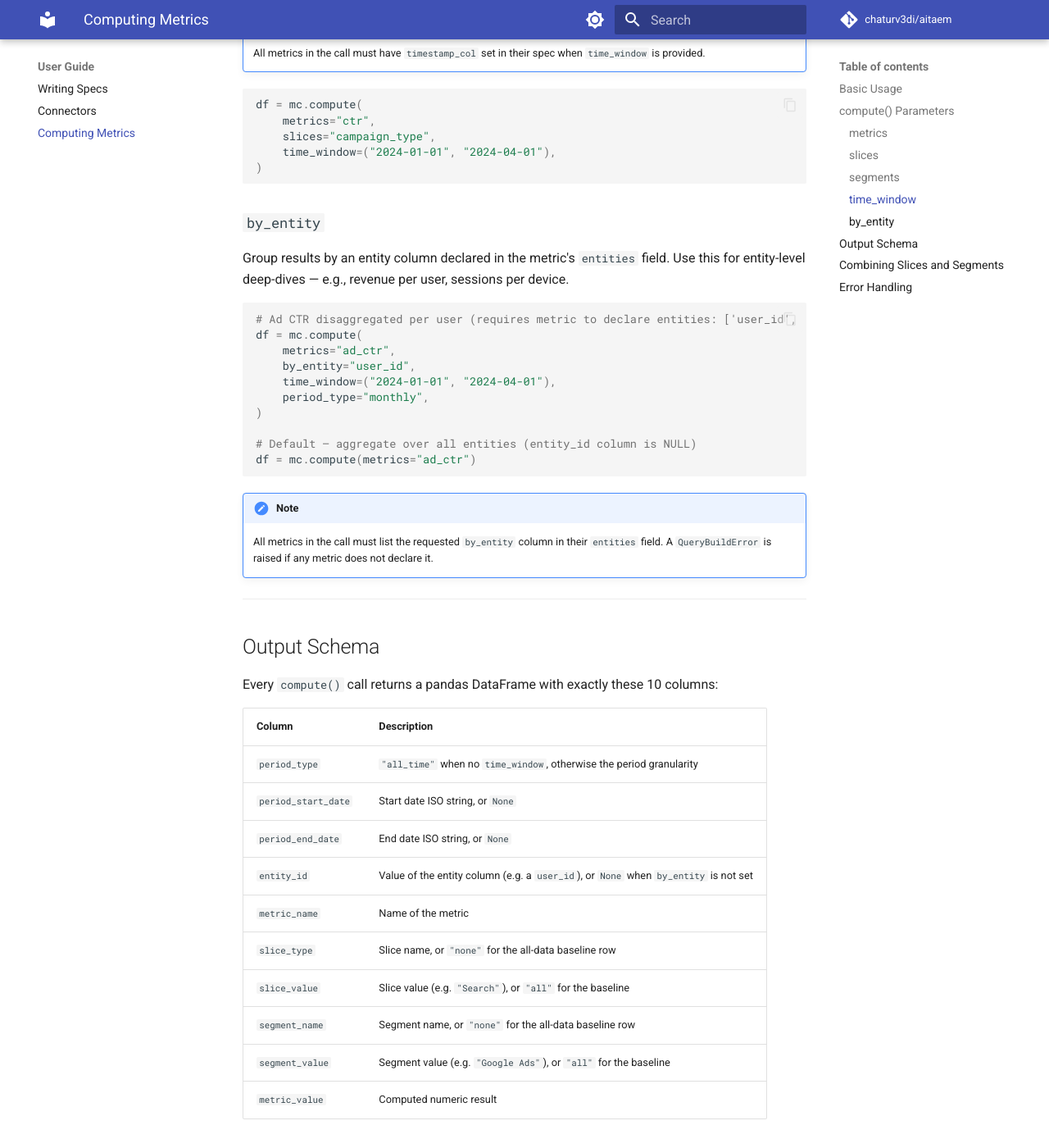
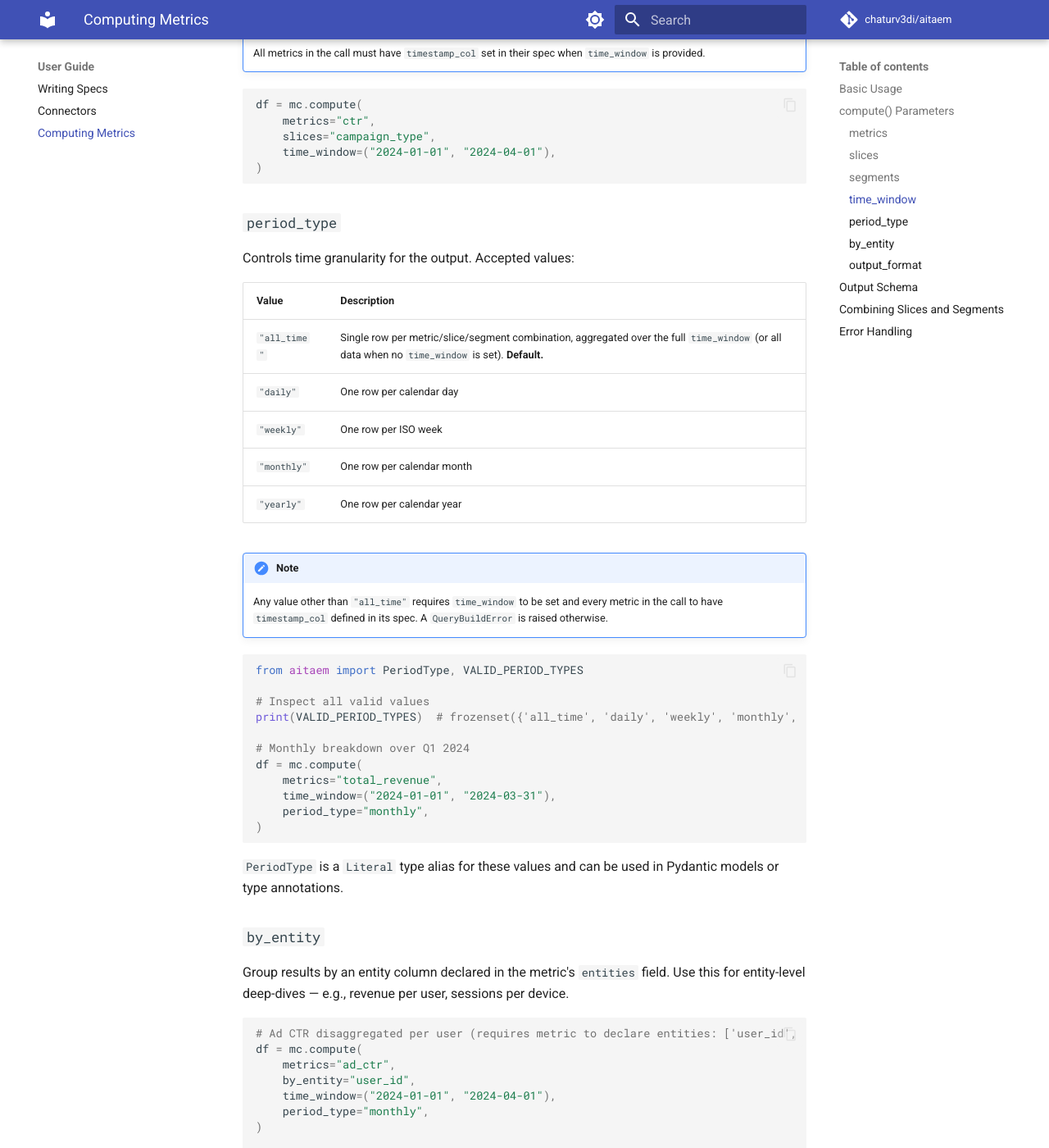
Before and after one commit to chaturv3di/aitaem, an MkDocs documentation site: the page built from docs/user-guide/computing-metrics.md, in a window 1280 px wide and 1400 px high, scrolled down 1673 px. Shown: the whole window at 82% size. Built offline with MkDocs 1.6.1 and Material for MkDocs 9.7.7, drawn with Linux system fonts in a browser that asks for light colours; comment, search, counter and statistics services are not loaded; some of the changed text lies outside the part shown.

````diff
--- a/aitaem/__init__.py
+++ b/aitaem/__init__.py
@@ -27,7 +27,7 @@ from aitaem.utils.exceptions import (
     UnsupportedBackendError,
 )
 
-__version__ = "0.1.0"
+__version__ = "0.2.0"
 
 __all__ = [
     "SpecCache",
--- a/docs/user-guide/computing-metrics.md
+++ b/docs/user-guide/computing-metrics.md
@@ -79,6 +79,37 @@ df = mc.compute(
 )
 ```
 
+### `period_type`
+
+Controls time granularity for the output. Accepted values:
+
+| Value | Description |
+|-------|-------------|
+| `"all_time"` | Single row per metric/slice/segment combination, aggregated over the full `time_window` (or all data when no `time_window` is set). **Default.** |
+| `"daily"` | One row per calendar day |
+| `"weekly"` | One row per ISO week |
+| `"monthly"` | One row per calendar month |
+| `"yearly"` | One row per calendar year |
+
+!!! note
+    Any value other than `"all_time"` requires `time_window` to be set and every metric in the call to have `timestamp_col` defined in its spec. A `QueryBuildError` is raised otherwise.
+
+```python
+from aitaem import PeriodType, VALID_PERIOD_TYPES
+
+# Inspect all valid values
+print(VALID_PERIOD_TYPES)  # frozenset({'all_time', 'daily', 'weekly', 'monthly', 'yearly'})
+
+# Monthly breakdown over Q1 2024
+df = mc.compute(
+    metrics="total_revenue",
+    time_window=("2024-01-01", "2024-03-31"),
+    period_type="monthly",
+)
+```
+
+`PeriodType` is a `Literal` type alias for these values and can be used in Pydantic models or type annotations.
+
 ### `by_entity`
 
 Group results by an entity column declared in the metric's `entities` field. Use this for
@@ -100,6 +131,10 @@ df = mc.compute(metrics="ad_ctr")
 !!! note
     All metrics in the call must list the requested `by_entity` column in their `entities`
     field. A `QueryBuildError` is raised if any metric does not declare it.
+
+### `output_format`
+
+Controls the return type. Currently only `"pandas"` is supported, which returns a `pandas.DataFrame`. This parameter is reserved for future output backends.
 
 ---
 
--- a/pyproject.toml
+++ b/pyproject.toml
@@ -1,6 +1,6 @@
 [project]
 name = "aitaem"
-version = "0.1.5"
+version = "0.2.0"
 description = "AITÆM: All Interesting Things Are Essentially Metrics - A Python library for generating data insights"
 readme = "README.md"
 license = {file = "LICENSE"}
````
Also changed, not shown: README.md (+1 -1 lines), docs/api/connectors.md (+6 -0 lines), docs/changelog.md (+18 -9 lines).
